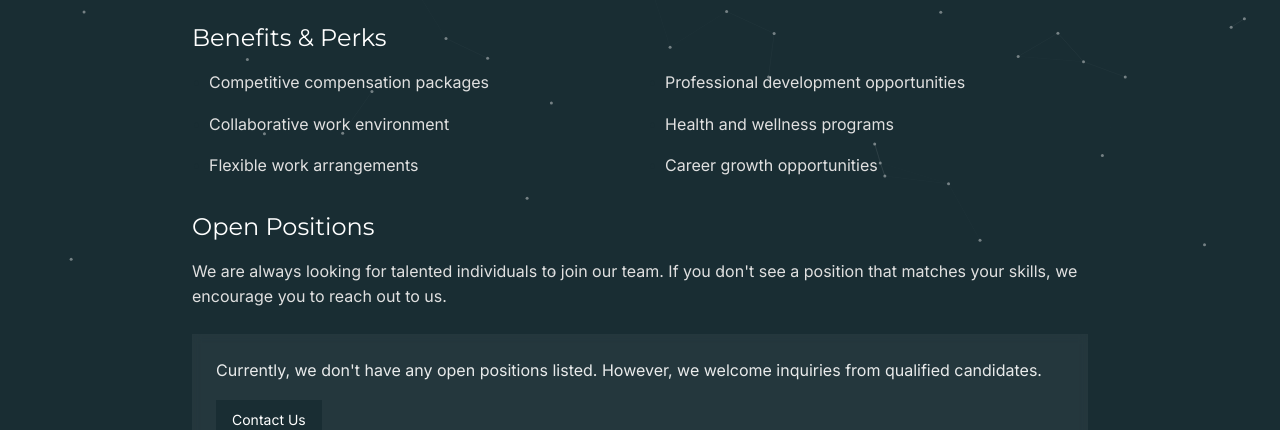
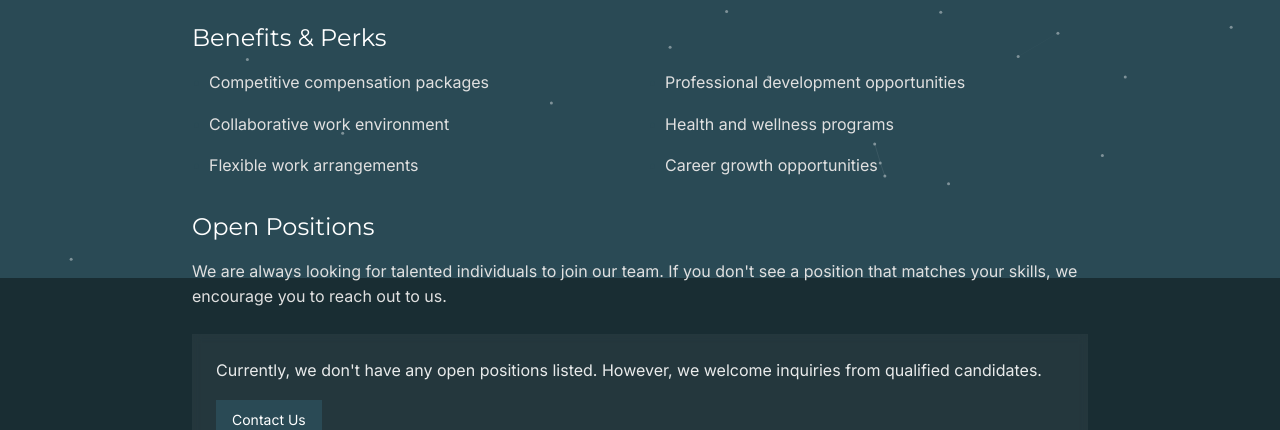
Before and after one commit to nishant-k1/nexbaron-web, a Next.js app: page /careers in a window 1280 px wide. Shown: the part 522-952 px from the top of the page. Built offline with nearby package versions, Linux system fonts and the light colour scheme; no server answers.

Commit message:
Accessibility and performance improvements: fix heading order, improve link text, enhance contrast, optimize images, lazy load background animation, reduce main-thread work

```diff
--- a/app/globals.css
+++ b/app/globals.css
@@ -4,7 +4,7 @@
 
 :root {
   /* Brand Colors - Matching DiligenceSquared */
-  --color-primary: #192d33; /* rgb(25, 45, 51) - dark blue-grey */
+  --color-primary: #2a4a55; /* rgb(42, 74, 85) - dark blue-grey with better contrast */
   --color-secondary: #8a949c;
 
   /* Neutral Colors - Matching DiligenceSquared */
--- a/app/layout.tsx
+++ b/app/layout.tsx
@@ -1,10 +1,18 @@
 import type { Metadata } from "next";
 import { Inter, Montserrat } from "next/font/google";
+import dynamic from "next/dynamic";
 import "./globals.css";
 import { ThemeProvider } from "@/theme/theme-provider";
 import { Navigation } from "@/features/navigation/components/navigation";
 import { Footer } from "@/features/footer/components/footer";
-import { GlobalMeshBackground } from "@/components/motion/global-mesh-background";
+
+const GlobalMeshBackground = dynamic(
+  () =>
+    import("@/components/motion/global-mesh-background").then((mod) => ({
+      default: mod.GlobalMeshBackground,
+    })),
+  { ssr: false }
+);
 
 const inter = Inter({
   subsets: ["latin"],
--- a/app/page.tsx
+++ b/app/page.tsx
@@ -76,9 +76,9 @@ export default function HomePage() {
                   className="bg-white/5 backdrop-blur-sm p-6 shadow-surface border-0"
                 >
                   <CheckCircle className="h-8 w-8 text-white mb-4" />
-                  <h3 className="text-lg font-heading font-normal text-white mb-2">
+                  <h2 className="text-lg font-heading font-normal text-white mb-2">
                     {feature}
-                  </h3>
+                  </h2>
                 </div>
               ))}
             </div>
@@ -102,7 +102,7 @@ export default function HomePage() {
                 expertise to every project.
               </p>
               <Button asChild>
-                <Link href="/about">Learn More</Link>
+                <Link href="/about">Learn More About Nexbaron Services</Link>
               </Button>
             </div>
           </SectionReveal>
--- a/components/motion/global-mesh-background.tsx
+++ b/components/motion/global-mesh-background.tsx
@@ -5,7 +5,11 @@ import { AnimatedMeshBackground } from "./animated-mesh-background";
 export function GlobalMeshBackground() {
   return (
     <div className="fixed inset-0 -z-10">
-      <AnimatedMeshBackground className="w-full h-full bg-primary" />
+      <AnimatedMeshBackground
+        className="w-full h-full bg-primary"
+        dotCount={50}
+        connectionDistance={100}
+      />
     </div>
   );
 }
--- a/components/ui/button.tsx
+++ b/components/ui/button.tsx
@@ -8,7 +8,7 @@ const buttonVariants = cva(
   {
     variants: {
       variant: {
-        default: "bg-primary text-white hover:bg-primary/90",
+        default: "bg-primary text-white hover:bg-[#3a5a65]",
         destructive: "bg-red-600 text-white hover:bg-red-700",
         outline: "border border-muted bg-transparent hover:bg-white/5",
         secondary: "bg-secondary text-white hover:bg-secondary/80",
--- a/next.config.js
+++ b/next.config.js
@@ -18,6 +18,7 @@ const nextConfig = {
   swcMinify: true,
   experimental: {
     optimizePackageImports: ["lucide-react", "framer-motion"],
+    optimizeCss: true,
   },
 };
 
```
